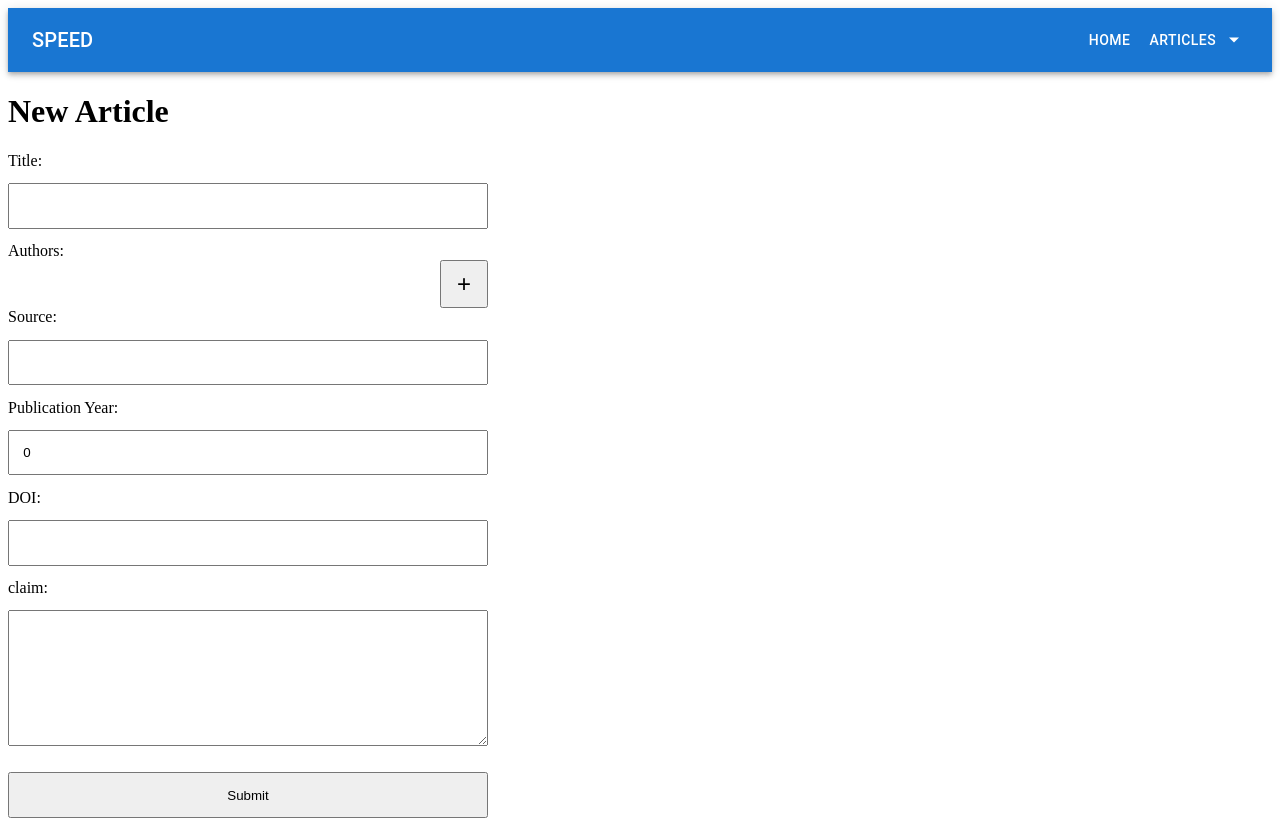
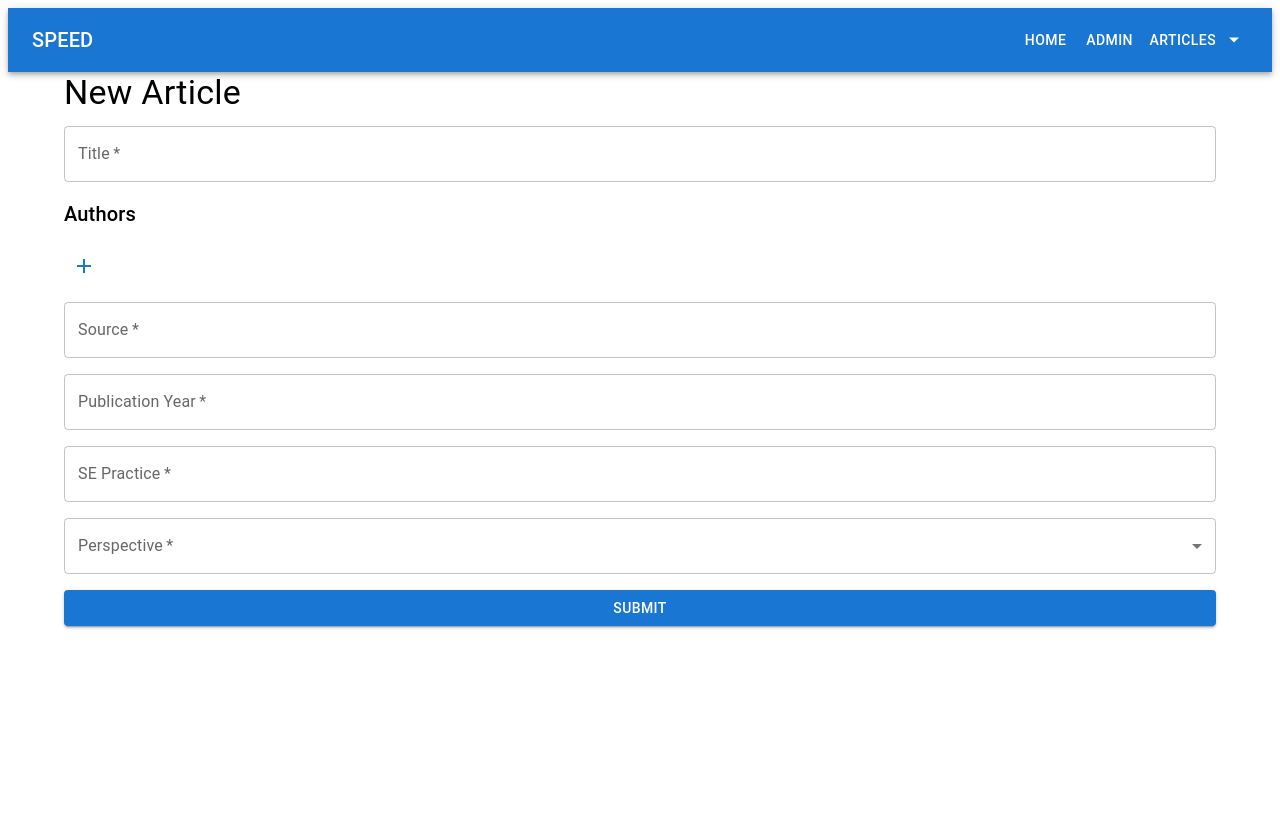
Before and after one commit to param-patel-08/CISE_SPEED_Project, a Next.js app in the folder frontend/: page /articles/new in a window 1280 px wide. After the commit the page ends 800 px from the top, so only its background shows below. Built offline with nearby package versions, Linux system fonts and the light colour scheme.

Commit message:
push idk what i did

```diff
--- a/frontend/package.json
+++ b/frontend/package.json
@@ -12,6 +12,7 @@
   "dependencies": {
     "@emotion/react": "^11.13.3",
     "@emotion/styled": "^11.13.0",
+    "@mui/icons-material": "^6.1.1",
     "@mui/material": "^6.1.1",
     "axios": "^1.7.7",
     "dotenv": "^16.4.5",
@@ -26,7 +27,6 @@
   },
   "devDependencies": {
     "@types/dotenv": "^8.2.0",
-
     "@types/node": "^20",
     "@types/react": "^18",
     "@types/react-dom": "^18",
--- a/frontend/src/components/PopulatedNavBar.tsx
+++ b/frontend/src/components/PopulatedNavBar.tsx
@@ -22,6 +22,9 @@ const PopulatedNavBar: React.FC = () => {
         </Typography>
         <Button color="inherit" href="/">
           Home
+        </Button>
+        <Button color="inherit" href="/admin">
+          Admin
         </Button>
         <div>
           <Button
--- a/frontend/src/pages/articles/new.tsx
+++ b/frontend/src/pages/articles/new.tsx
@@ -1,41 +1,59 @@
-import { FormEvent, useState } from "react";
-import formStyles from "../../styles/Form.module.scss";
+import React, { FormEvent, useState } from "react";
 import axios from "axios";
+import {
+  Button,
+  Container,
+  TextField,
+  Typography,
+  Box,
+  IconButton,
+  Snackbar,
+  Alert,
+  Stack,
+  MenuItem
+} from "@mui/material";
+import AddIcon from '@mui/icons-material/Add';
+import RemoveIcon from '@mui/icons-material/Remove';
 
-const NewDiscussion = () => {
+const NewArticle = () => {
   const [title, setTitle] = useState("");
   const [authors, setAuthors] = useState<string[]>([]);
   const [source, setSource] = useState("");
-  const [pubYear, setPubYear] = useState<number>(0);
-  const [doi, setDoi] = useState("");
-  const [claim, setClaim] = useState("");
-  const [linkedDiscussion, setLinkedDiscussion] = useState("");
+  const [pubYear, setPubYear] = useState<string>("");
+  const [sePractice, setSEPractice] = useState("");
+  const [perspective, setPerspective] = useState("");
+  const [snackbar, setSnackbar] = useState({ open: false, message: "", severity: "success" as "success" | "error" });
 
   const submitNewArticle = async (event: FormEvent<HTMLFormElement>) => {
     event.preventDefault();
 
+    const formdata = {
+      Title: title,
+      Authors: authors,
+      Source: source,
+      PubYear: pubYear,
+      SEPractice: sePractice,
+      Perspective: perspective,
+    };
 
-    let formdata = {
-        title,
-        authors,
-        source,
-        pubyear: pubYear,
-        doi,
-        claim,
-      };
-
-    console.log(formdata);
-
-    let responce = await axios.post("api/article", formdata);
-
-    console.log(responce);
-
+    try {
+      const response = await axios.post("/api/articles", formdata);
+      console.log(response);
+      setSnackbar({ open: true, message: "Article submitted successfully!", severity: "success" });
+      setTitle("");
+      setAuthors([]);
+      setSource("");
+      setPubYear("");
+      setSEPractice("");
+      setPerspective("");
+    } catch (error) {
+      console.error("Error submitting article:", error);
+      setSnackbar({ open: true, message: "Error submitting article. Please try again.", severity: "error" });
+    }
   };
 
-  // Some helper methods for the authors array
-
   const addAuthor = () => {
-    setAuthors(authors.concat([""]));
+    setAuthors([...authors, ""]);
   };
 
   const removeAuthor = (index: number) => {
@@ -43,118 +61,122 @@ const NewDiscussion = () => {
   };
 
   const changeAuthor = (index: number, value: string) => {
-    setAuthors(
-      authors.map((oldValue, i) => {
-        return index === i ? value : oldValue;
-      })
-    );
+    setAuthors(authors.map((oldValue, i) => (index === i ? value : oldValue)));
   };
 
+  return (
+    <Container>
+      <Typography variant="h4" gutterBottom>
+        New Article
+      </Typography>
+      <form onSubmit={submitNewArticle}>
+        <Stack spacing={2}>
+          <TextField
+            label="Title"
+            variant="outlined"
+            fullWidth
+            margin="normal"
+            value={title}
+            onChange={(event) => setTitle(event.target.value)}
+            required
+          />
 
-  // Return the full form
-
-  return (
-    <div className="container">
-      <h1>New Article</h1>
-      <form className={formStyles.form} onSubmit={submitNewArticle}>
-        <label htmlFor="title">Title:</label>
-        <input
-          className={formStyles.formItem}
-          type="text"
-          name="title"
-          id="title"
-          value={title}
-          onChange={(event) => {
-            setTitle(event.target.value);
-          }}
-        />
-
-        <label htmlFor="author">Authors:</label>
-        {authors.map((author, index) => {
-          return (
-            <div key={`author ${index}`} className={formStyles.arrayItem}>
-              <input
-                type="text"
-                name="author"
+          <Typography variant="h6" gutterBottom>
+            Authors
+          </Typography>
+          {authors.map((author, index) => (
+            <Stack direction="row" spacing={1} key={`author ${index}`} alignItems="center">
+              <TextField
+                label={`Author ${index + 1}`}
+                variant="outlined"
+                fullWidth
                 value={author}
                 onChange={(event) => changeAuthor(index, event.target.value)}
-                className={formStyles.formItem}
+                required
               />
-              <button
+              <IconButton
                 onClick={() => removeAuthor(index)}
-                className={formStyles.buttonItem}
-                style={{ marginLeft: "3rem" }}
-                type="button"
+                color="error"
+                aria-label="remove author"
               >
-                -
-              </button>
-            </div>
-          );
-        })}
-        <button
-          onClick={() => addAuthor()}
-          className={formStyles.buttonItem}
-          style={{ marginLeft: "auto" }}
-          type="button"
-        >
-          +
-        </button>
+                <RemoveIcon />
+              </IconButton>
+            </Stack>
+          ))}
+          <Box mt={1}>
+            <IconButton
+              onClick={addAuthor}
+              color="primary"
+              aria-label="add author"
+            >
+              <AddIcon />
+            </IconButton>
+          </Box>
 
-        <label htmlFor="source">Source:</label>
-        <input
-          className={formStyles.formItem}
-          type="text"
-          name="source"
-          id="source"
-          value={source}
-          onChange={(event) => {
-            setSource(event.target.value);
-          }}
-        />
+          <TextField
+            label="Source"
+            variant="outlined"
+            fullWidth
+            margin="normal"
+            value={source}
+            onChange={(event) => setSource(event.target.value)}
+            required
+          />
 
-        <label htmlFor="pubYear">Publication Year:</label>
-        <input
-          className={formStyles.formItem}
-          type="number"
-          name="pubYear"
-          id="pubYear"
-          value={pubYear}
-          onChange={(event) => {
-            const val = event.target.value;
-            if (val === "") {
-              setPubYear(0);
-            } else {
-              setPubYear(parseInt(val));
-            }
-          }}
-        />
+          <TextField
+            label="Publication Year"
+            variant="outlined"
+            fullWidth
+            margin="normal"
+            value={pubYear}
+            onChange={(event) => setPubYear(event.target.value)}
+            required
+          />
 
-        <label htmlFor="doi">DOI:</label>
-        <input
-          className={formStyles.formItem}
-          type="text"
-          name="doi"
-          id="doi"
-          value={doi}
-          onChange={(event) => {
-            setDoi(event.target.value);
-          }}
-        />
+          <TextField
+            label="SE Practice"
+            variant="outlined"
+            fullWidth
+            margin="normal"
+            value={sePractice}
+            onChange={(event) => setSEPractice(event.target.value)}
+            required
+          />
 
-        <label htmlFor="claim">claim:</label>
-        <textarea
-          className={formStyles.formTextArea}
-          name="claim"
-          value={claim}
-          onChange={(event) => setClaim(event.target.value)}
-        />
+          <TextField
+            select
+            label="Perspective"
+            variant="outlined"
+            fullWidth
+            margin="normal"
+            value={perspective}
+            onChange={(event) => setPerspective(event.target.value)}
+            required
+          >
+            <MenuItem value="">
+              <em>Select a perspective</em>
+            </MenuItem>
+            <MenuItem value="Support">Support</MenuItem>
+            <MenuItem value="Reject">Reject</MenuItem>
+          </TextField>
 
-        <button className={formStyles.formItem} type="submit">
-          Submit
-        </button>
+          <Button variant="contained" color="primary" type="submit">
+            Submit
+          </Button>
+        </Stack>
       </form>
-    </div>
+
+      <Snackbar
+        open={snackbar.open}
+        autoHideDuration={6000}
+        onClose={() => setSnackbar({ ...snackbar, open: false })}
+      >
+        <Alert onClose={() => setSnackbar({ ...snackbar, open: false })} severity={snackbar.severity}>
+          {snackbar.message}
+        </Alert>
+      </Snackbar>
+    </Container>
   );
 };
 
-export default NewDiscussion;
+export default NewArticle;
```
Also changed, not shown: frontend/src/pages/articles/index.tsx (+6 -3 lines), 1 other file (tests, documents, lock files or other folders).
